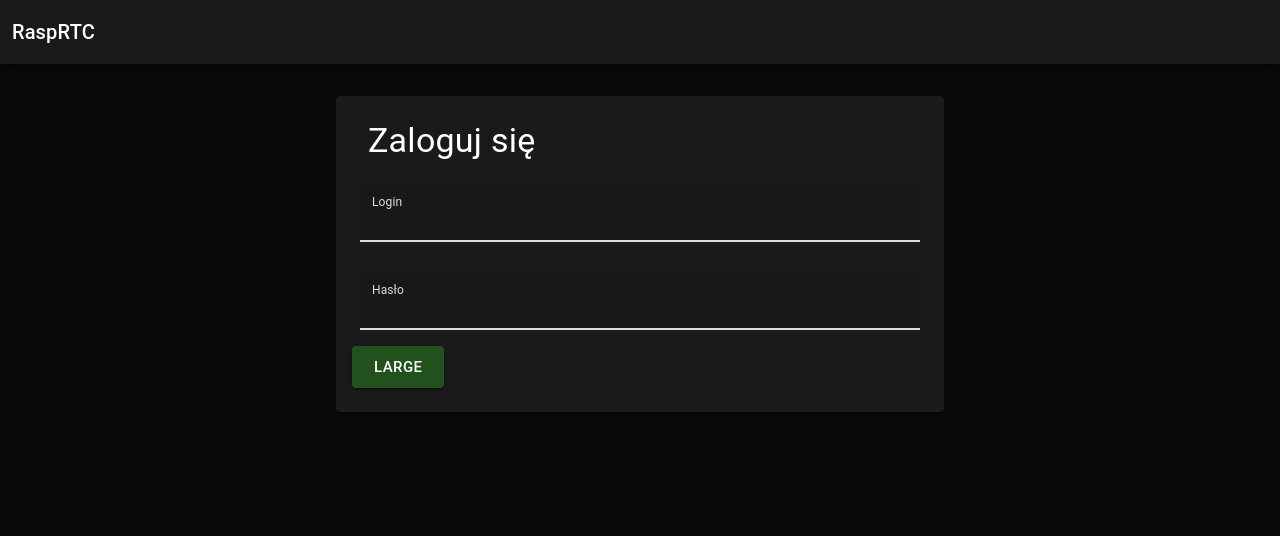
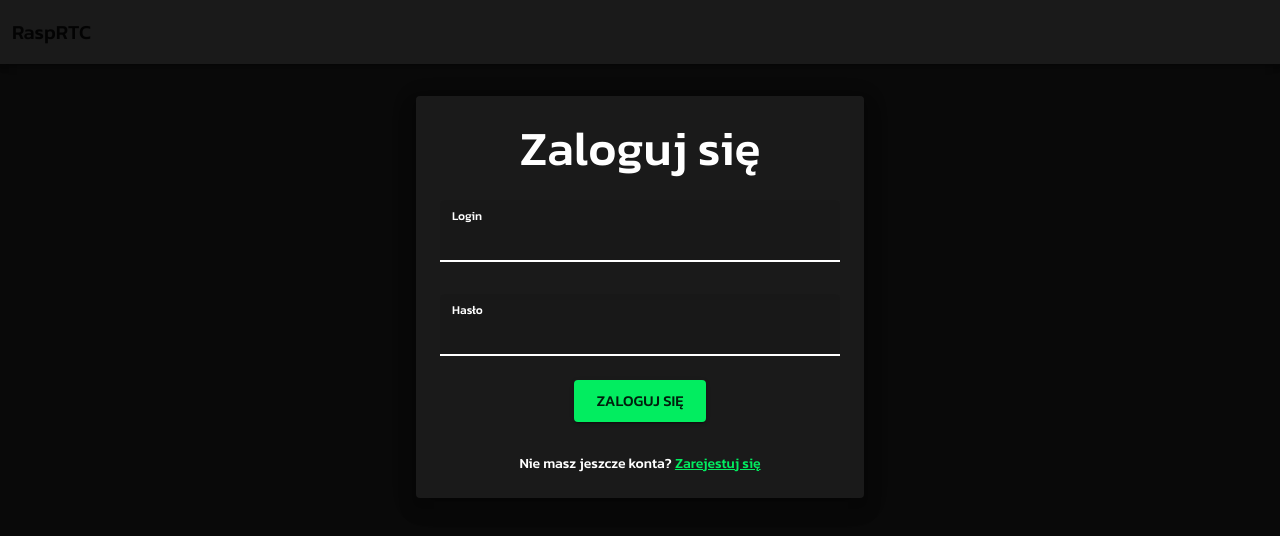
Before and after one commit to krupinskij/rtc-pi-web, a React (Create React App) app: page /login in a window 1280 px wide. Shown: the top 536 px of the page. Built offline with nearby package versions, Linux system fonts and the light colour scheme.

Commit message:
Login View: Add styles

```diff
--- a/src/apps/ThemeApp.tsx
+++ b/src/apps/ThemeApp.tsx
@@ -1,24 +1,30 @@
 import React from 'react';
 import { createTheme } from '@mui/material/styles';
-import { green, pink, grey } from '@mui/material/colors';
 import { ThemeProvider } from '@mui/system';
 
 const theme = createTheme({
   palette: {
     primary: {
-      main: '#21521e',
+      main: '#02ed60',
     },
-    secondary: pink,
+    secondary: {
+      main: '#fff',
+    },
+    text: {
+      primary: '#fff',
+    },
+    background: {
+      paper: '#1a1a1a',
+      default: '#090909',
+    },
     info: {
-      main: '#ddd',
-    },
-    grey: {
-      ...grey,
-      800: '#1a1a1a',
-      900: '#090909',
+      main: '#ed6802',
     },
   },
   spacing: (factor: number) => `${0.25 * factor}rem`,
+  typography: {
+    fontFamily: 'Kanit, sans-serif',
+  },
 });
 
 const ThemeApp: React.FC = ({ children }) => {
--- a/src/components/Form/Field.tsx
+++ b/src/components/Form/Field.tsx
@@ -15,7 +15,7 @@ const Field = ({ label, name, type }: GenericProps) => {
   return (
     <FinalField name={name}>
       {(props: any) => (
-        <FieldWrapper type={type} label={label} variant="filled" color="info" focused />
+        <FieldWrapper type={type} label={label} variant="filled" color="secondary" focused />
       )}
     </FinalField>
   );
@@ -33,8 +33,8 @@ const FieldWrapper = styled(MaterialTextField)<{ theme?: Theme }>(
   ({ theme }: { theme: Theme }) => `
     margin: ${theme.spacing(4, 2)};
 
-    && input {
-      color: white;
+    & input {
+      font-size: 1.25rem;
     }
   `
 );
--- a/src/components/Form/Form.tsx
+++ b/src/components/Form/Form.tsx
@@ -12,21 +12,14 @@ interface Props {
 
 const Form = ({ children, onSubmit }: Props) => {
   return (
-    <FormWrapper>
+    <Card elevation={12}>
       <CardContent>
         <FinalForm onSubmit={onSubmit}>
           {(props: any) => <form onSubmit={props.handleSubmit}>{children}</form>}
         </FinalForm>
       </CardContent>
-    </FormWrapper>
+    </Card>
   );
 };
 
 export default Form;
-
-const FormWrapper = styled(Card)<{ theme?: Theme }>(
-  ({ theme }: { theme: Theme }) => `
-    color: white;
-    background-color: ${theme.palette.grey[800]};
-  `
-);
--- a/src/components/Form/FormActions.tsx
+++ b/src/components/Form/FormActions.tsx
@@ -1,3 +1,4 @@
+import { Theme } from '@mui/material';
 import { styled } from '@mui/system';
 import React from 'react';
 
@@ -11,7 +12,11 @@ const FormActions = ({ children }: Props) => {
 
 export default FormActions;
 
-const FormActionssWrapper = styled('div')`
-  display: flex;
-  flex-direction: row;
-`;
+const FormActionssWrapper = styled('div')<{ theme?: Theme }>(
+  ({ theme }: { theme: Theme }) => `
+    margin: ${theme.spacing(2)};
+    display: flex;
+    flex-direction: row;
+    justify-content: center;
+  `
+);
--- /dev/null
+++ b/src/components/Form/FormLink.tsx
@@ -0,0 +1,37 @@
+import { Theme, Typography } from '@mui/material';
+import { styled } from '@mui/system';
+
+import { Link } from 'react-router-dom';
+
+interface Props {
+  prefix?: string;
+  suffix?: string;
+  text: string;
+  to: string;
+}
+
+const FormLink = ({ prefix, suffix, text, to }: Props) => {
+  return (
+    <FormLinkWrapper>
+      <Typography align="center" variant="body2">
+        {prefix && <span>{prefix} </span>}
+        <LinkWrapper to={to}>{text}</LinkWrapper>
+        {suffix && <span> {suffix}</span>}
+      </Typography>
+    </FormLinkWrapper>
+  );
+};
+
+export default FormLink;
+
+const FormLinkWrapper = styled('div')<{ theme?: Theme }>(
+  ({ theme }: { theme: Theme }) => `
+    margin-top: ${theme.spacing(8)}
+  `
+);
+
+const LinkWrapper = styled(Link)<{ theme?: Theme }>(
+  ({ theme }: { theme: Theme }) => `
+    color: ${theme.palette.primary.main}
+  `
+);
--- a/src/components/Form/FormTitle.tsx
+++ b/src/components/Form/FormTitle.tsx
@@ -9,7 +9,7 @@ interface Props {
 const FormTitle = ({ children }: Props) => {
   return (
     <TitledWrapper>
-      <Typography style={{ color: 'white' }} variant="h4" component="h2">
+      <Typography align="center" variant="h3" component="h2">
         {children}
       </Typography>
     </TitledWrapper>
--- a/src/components/Form/index.ts
+++ b/src/components/Form/index.ts
@@ -3,3 +3,4 @@ export { default } from './Form';
 export { default as FormTitle } from './FormTitle';
 export { default as FormFields } from './FormFields';
 export { default as FormActions } from './FormActions';
+export { default as FormLink } from './FormLink';
--- a/src/components/common/Layout.tsx
+++ b/src/components/common/Layout.tsx
@@ -16,7 +16,7 @@ export default Layout;
 
 const LayoutWrapper = styled('div')<{ theme?: Theme }>(
   ({ theme }: { theme: Theme }) => `
-    background-color: ${theme.palette.grey[900]};
+    background-color: ${theme.palette.background.default};
     height: 100vh;
     display: flex;
     flex-direction: column;
--- a/src/components/common/Navbar.tsx
+++ b/src/components/common/Navbar.tsx
@@ -6,7 +6,7 @@ const Navbar = () => {
   return (
     <NavbarWrapper position="static">
       <Toolbar>
-        <Typography variant="h6" component="div" sx={{ flexGrow: 1, color: 'white' }}>
+        <Typography variant="h6" component="div">
           RaspRTC
         </Typography>
       </Toolbar>
@@ -20,7 +20,6 @@ const NavbarWrapper = styled(AppBar)<{ theme?: Theme }>(
   ({ theme }: { theme: Theme }) => `
     height: ${theme.spacing(16)};
 
-    color: white;
-    background-color: ${theme.palette.grey[800]};
+    background-color: ${theme.palette.background.paper};
   `
 );
--- a/src/index.css
+++ b/src/index.css
@@ -1,3 +1,5 @@
+@import url('https://fonts.googleapis.com/css2?family=Kanit:wght@300;500;700&display=swap');
+
 body {
   margin: 0;
   font-family: -apple-system, BlinkMacSystemFont, 'Segoe UI', 'Roboto', 'Oxygen', 'Ubuntu',
--- a/src/pages/LoginPage/LoginPage.tsx
+++ b/src/pages/LoginPage/LoginPage.tsx
@@ -1,7 +1,7 @@
 import { Button, Theme } from '@mui/material';
 import { styled } from '@mui/system';
 import { TextField, PasswordField } from '../../components/Form/Field';
-import Form, { FormActions, FormFields, FormTitle } from '../../components/Form';
+import Form, { FormActions, FormFields, FormLink, FormTitle } from '../../components/Form';
 
 const LoginPage = () => {
   const onSubmit = () => {
@@ -19,9 +19,10 @@ const LoginPage = () => {
           </FormFields>
           <FormActions>
             <Button type="submit" variant="contained" size="large">
-              Large
+              Zaloguj się
             </Button>
           </FormActions>
+          <FormLink prefix="Nie masz jeszcze konta?" text="Zarejestuj się" to="/register" />
         </Form>
       </FormWrapper>
     </PageWrapper>
@@ -38,6 +39,6 @@ const PageWrapper = styled('main')<{ theme?: Theme }>(
 
 const FormWrapper = styled('div')<{ theme?: Theme }>(
   ({ theme }: { theme: Theme }) => `
-    margin: ${theme.spacing(0, 80)};
+    margin: ${theme.spacing(0, 100)};
   `
 );
```
